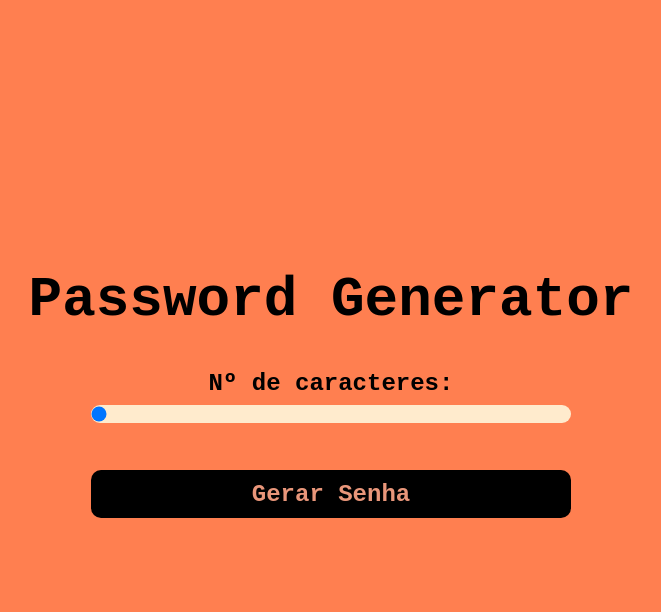
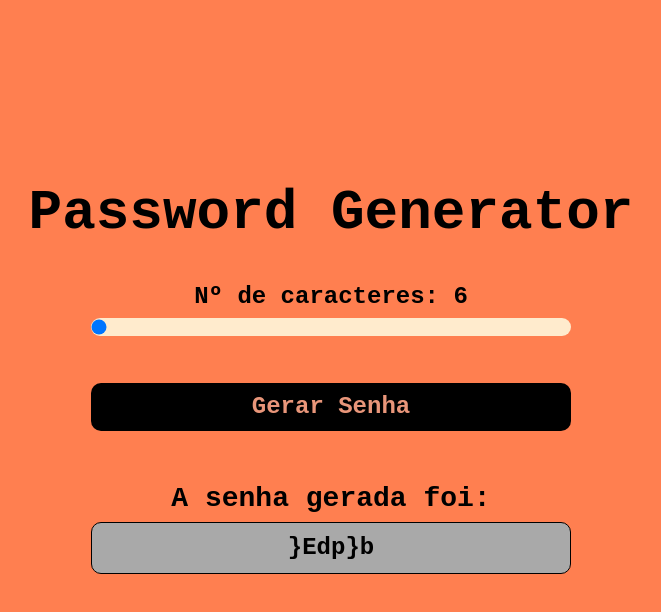
Before and after one commit to raulrodmo/PasswordGenerator, a plain HTML site: page index.html in a window 1280 px wide. Both pictures are taken after a click on the button "Gerar Senha". Shown: the whole page, without its empty margins (309-970 px from the left). Drawn offline with Linux system fonts and the light colour scheme.

Commit message:
implementação do js

```diff
--- a/index.html
+++ b/index.html
@@ -13,9 +13,8 @@
         Password Generator
     </h1>
         <main class="container-input">
-            <script src="./script.js"></script>
             <span>
-                Nº de caracteres: <span id="value"></span>
+                Nº de caracteres: <span id="valor"></span>
             </span>
             <input
                 id="slider"
@@ -24,12 +23,17 @@
                 min="6"
                 max="30"
                 value="6">
-            <button id="button" class="button-cta">Gerar Senha</button>
+            <button
+             id="button"
+             class="button-cta"
+             onclick="generatePassword()">Gerar Senha</button>
         </main>
         <div id="container-password" class="container-password hide">
             <span class="text-return">A senha gerada foi: </span>
-            <span id="password" class="password">12345</span>
+            <span id="password" class="password"
+            onclick="copyPassword()">12345</span>
             <span class="tooltip">Clique na senha para copiar 😎</span>
         </div>
+        <script src="./script.js"></script>
 </body>
 </html>
--- /dev/null
+++ b/script.js
@@ -0,0 +1,34 @@
+let sliderElement = document.querySelector("#slider");
+let buttonElement = document.querySelector("#button");
+
+let sizePassword = document.querySelector("#valor");
+let password = document.querySelector("#password");
+
+let containerPassword = document.querySelector("#container-password");
+
+let charset = "abcdefghijklmnopqrstuvwxyzABCDEFGHIJKLMNOPQRSTUVWXYZ0123456789!@#$%¨&*()_-[]{}ªº;:";
+let novaSenha = "";
+
+sizePassword.innerHTML = sliderElement.value;
+
+slider.oninput = function(){
+    sizePassword.innerHTML = this.value;
+}
+
+function generatePassword(){
+
+    let pass = "";
+
+    for(let i =0, n = charset.length; i < sliderElement.value; ++i){
+        pass += charset.charAt(Math.floor(Math.random() *n))
+    }
+
+    containerPassword.classList.remove("hide");
+    password.innerHTML = pass;
+    novaSenha = pass;
+}
+
+function copyPassword(){
+    alert("Senha copiada com sucesso")
+    navigator.clipboard.writeText(novaSenha)
+}
```
